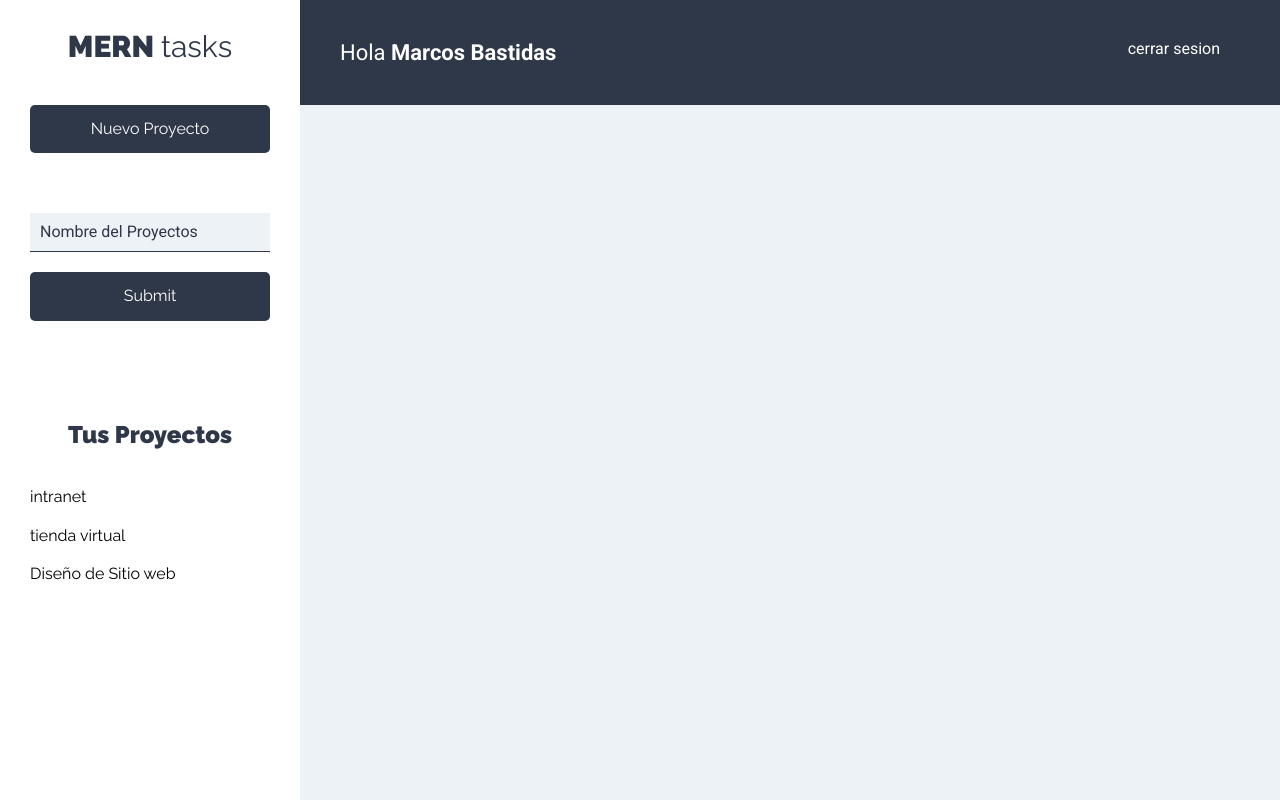
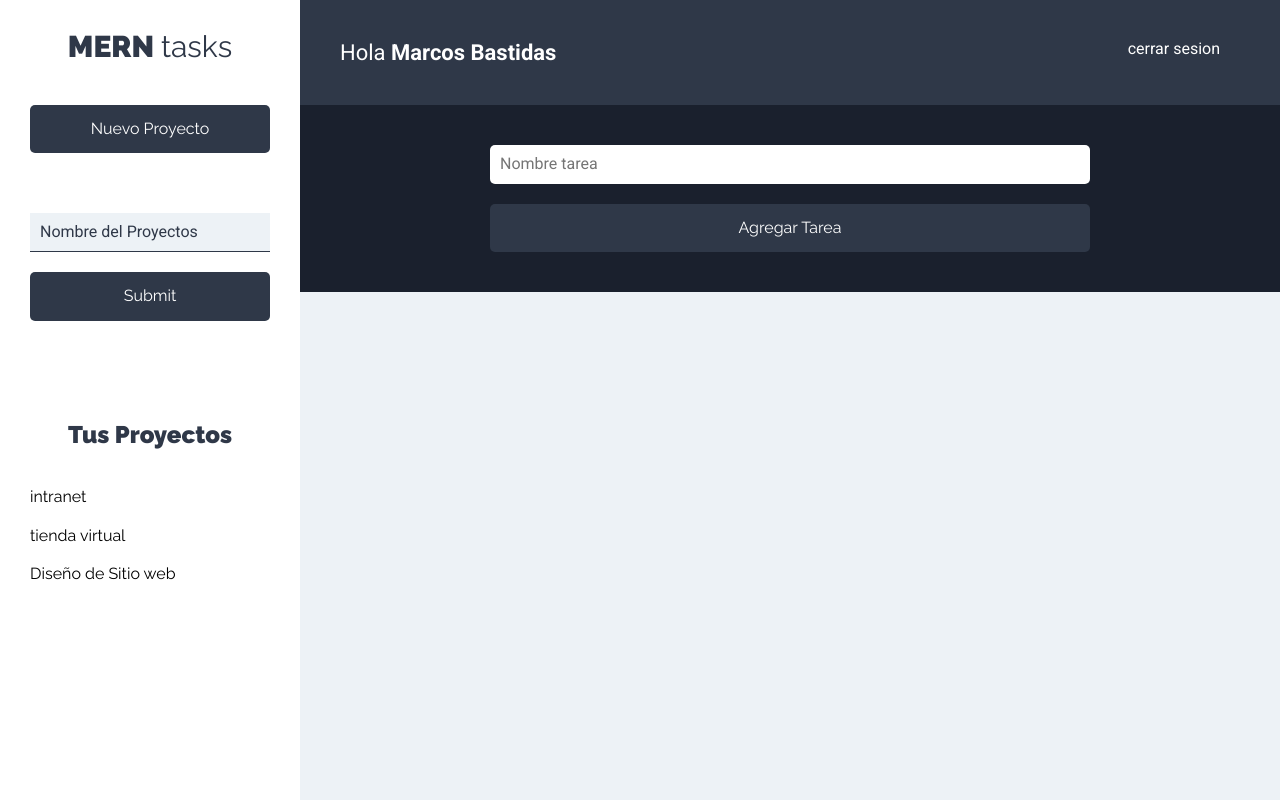
Before and after one commit to Marcos0204/client-_task_manager, a React (Create React App) app: page /proyectos in a window 1280 px wide. Built offline with nearby package versions, Linux system fonts and the light colour scheme.

Commit message:
form-tareas

```diff
--- a/src/components/proyectos/Proyectos.jsx
+++ b/src/components/proyectos/Proyectos.jsx
@@ -1,6 +1,7 @@
 import React from "react";
 import Sidebar from "../layout/Sidebar";
-import Barra from '../layout/Barra'
+import Barra from '../layout/Barra';
+import FormTarea from "../tareas/FormTarea";
 
 const Proyectos = () => {
     return(
@@ -9,6 +10,7 @@
             <div className="seccion-principal">
                 <Barra />
                 <main>
+                    <FormTarea />
                     <div className="contenedor-tareas">
 
                     </div>
--- /dev/null
+++ b/src/components/tareas/FormTarea.jsx
@@ -0,0 +1,27 @@
+import React from 'react'
+
+const FormTarea = () => {
+    return (
+        <div className='formulario'>
+            <form>
+                <div className="contenedor-input">
+                    <input
+                        type="text"
+                        className='input-text'
+                        placeholder='Nombre tarea'
+                        name='nombre'
+                    />
+                </div>
+                <div className="contenedor-input">
+                    <input
+                        type="submit"
+                        className='btn btn-primario btn-block btn-submit'
+                        value='Agregar Tarea'
+                    />
+                </div>
+            </form>
+        </div>
+    )
+}
+
+export default FormTarea
```
